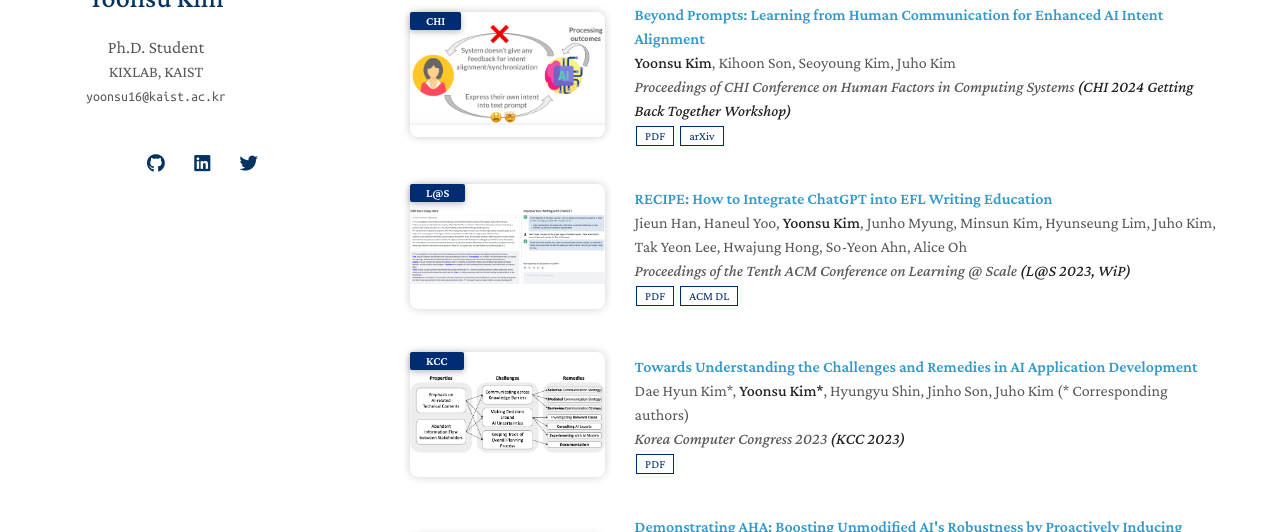
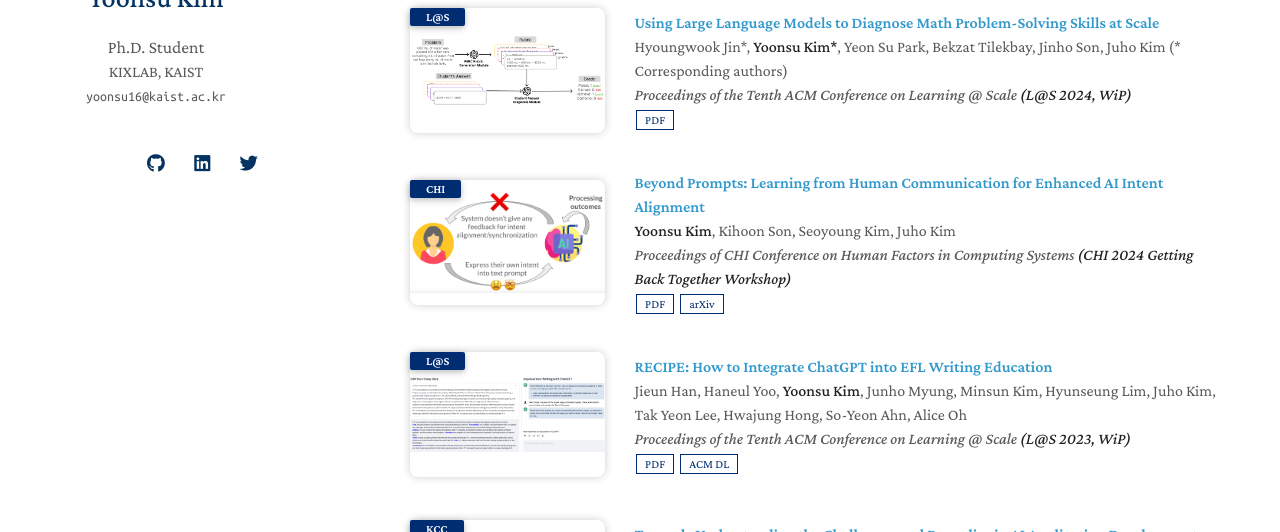
Before and after one commit to yoonsu0816/yoonsu0816.github.io, a Jekyll site: the page built from index.md, in a window 1280 px wide and 900 px high, scrolled down 524 px, cut to the strip 250-782 px from the top of the window. Built offline with Jekyll 4.4.1, drawn with Linux system fonts in a browser that asks for light colours; nearby versions of some CDN libraries; a style sheet for code colours, icons or effects is not loaded; our own code applies the rules of GitHub Pages for plain Markdown files.

Commit message:
add l@s2024-wip paper

```diff
--- a/_data/demos.yml
+++ b/_data/demos.yml
@@ -1,4 +1,13 @@
 main:
+
+  - title: "Using Large Language Models to Diagnose Math Problem-Solving Skills at Scale"
+    authors: Hyoungwook Jin*, <Strong>Yoonsu Kim*</strong>, Yeon Su Park, Bekzat Tilekbay, Jinho Son, Juho Kim (* Corresponding authors)
+    conference_short: L@S
+    conference: Proceedings of the Tenth ACM Conference on Learning @ Scale <strong>(L@S 2024, WiP)</strong>
+    arxiv:
+    pdf: assets/files/l@s2024-wip.pdf
+    code:
+    image: assets/img/l@s2024-wip-teaser.png
 
   - title: "Beyond Prompts: Learning from Human Communication for Enhanced AI Intent Alignment"
     authors: <strong>Yoonsu Kim</strong>, Kihoon Son, Seoyoung Kim, Juho Kim
```
Also changed, not shown: assets/img/l@s2024-wip-teaser.png (added), 1 other file.
